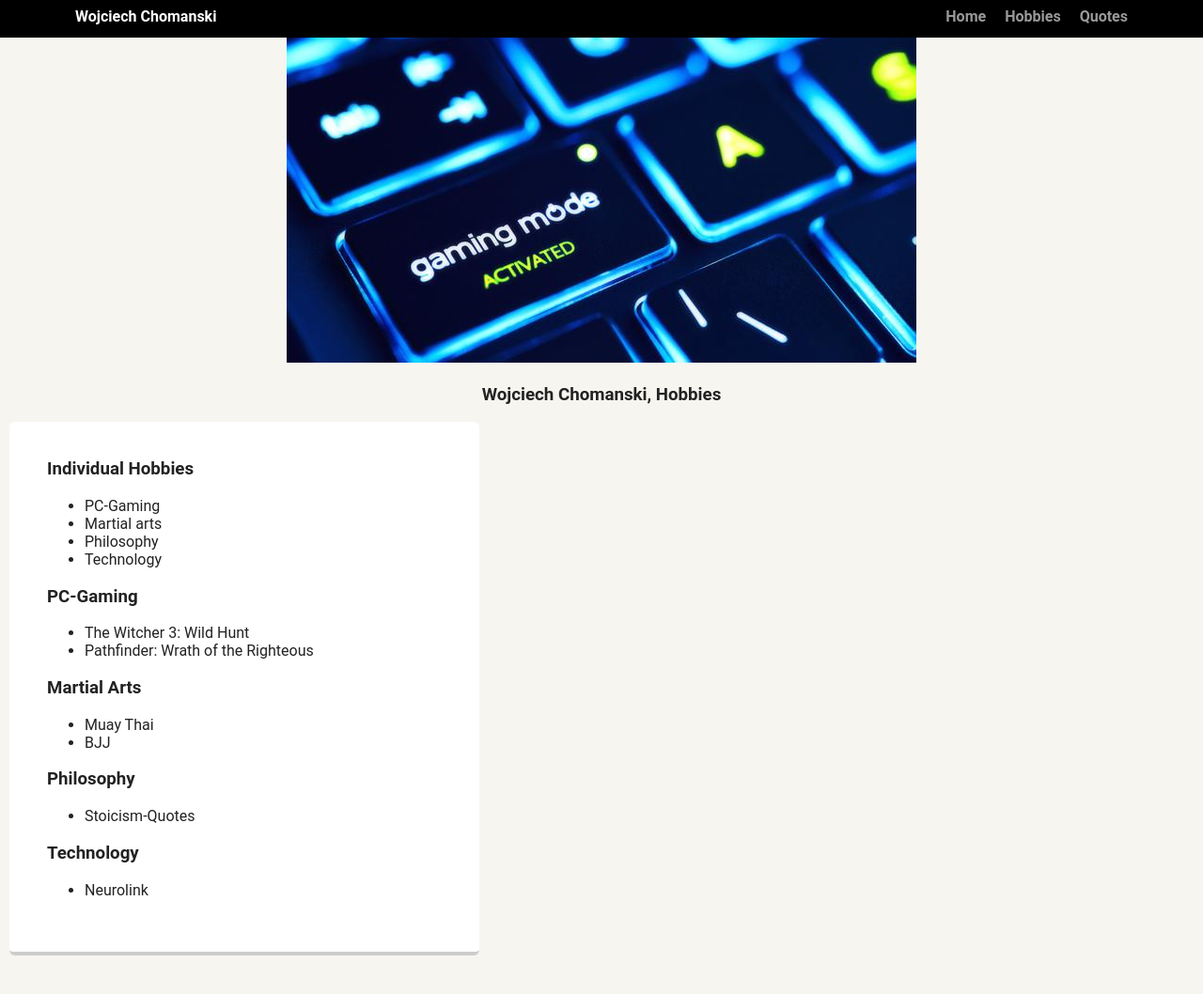
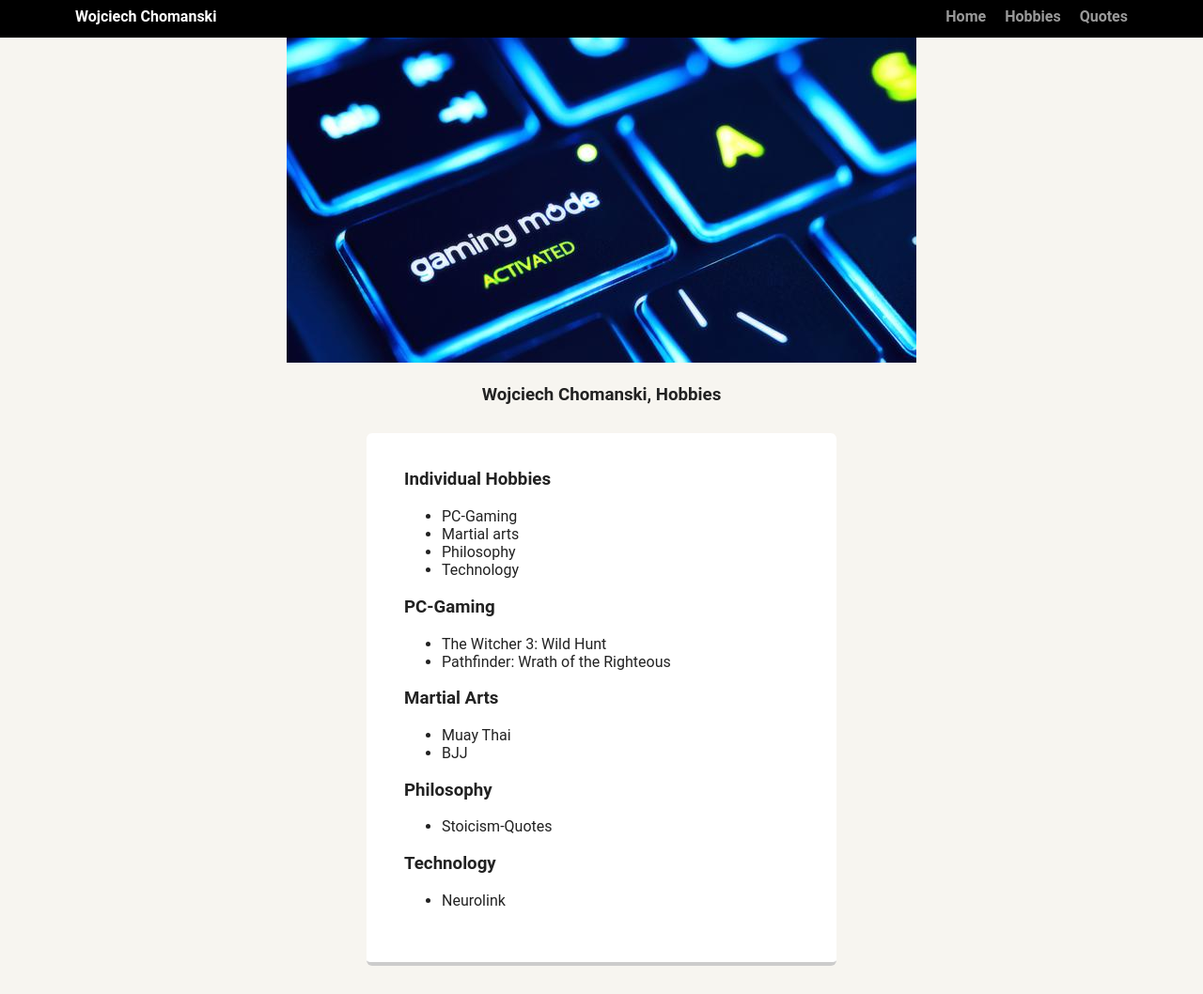
Before and after one commit to WojciechChomanski/My-First-Techdegree-Project, a plain HTML site: page resume.html in a window 1280 px wide. Shown: the whole page at 94% size. Before the commit the page ends 1027 px from the top, so only its background shows below. Drawn offline with Linux system fonts and the light colour scheme.

Commit message:
Finish
Update 2.2

```diff
--- a/styles.css
+++ b/styles.css
@@ -301,3 +301,7 @@ h1 {
 .section-title {
 text-transform: capitalize;
 }
+.section-two,
+.section-three {
+  margin: 30px auto
+}
```
